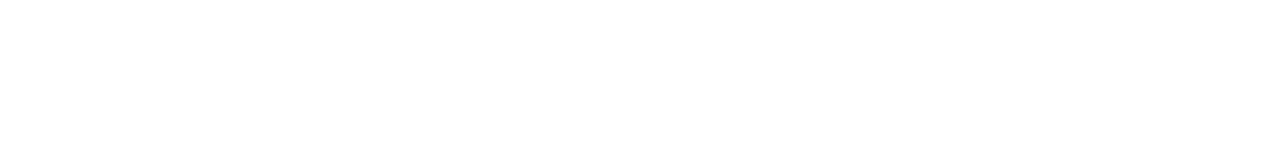
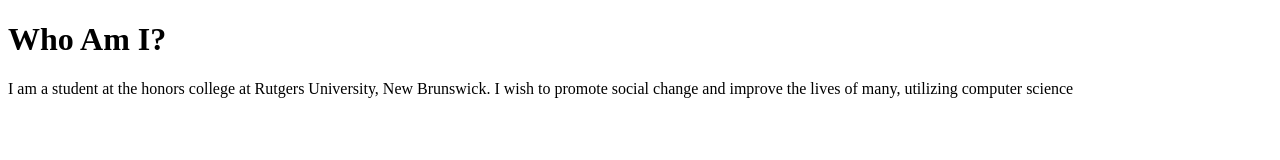
Before and after one commit to SamKG/SamKG.github.io, a plain HTML site: page index.html in a window 1280 px wide. Drawn offline with Linux system fonts and the light colour scheme.

Commit message:
Update index.html

```diff
--- a/index.html
+++ b/index.html
@@ -4,5 +4,7 @@
   <title> Samyak K. Gupta </title>
 </head>
 <body>
+  <h1> Who Am I? </h1>
+  <p> I am a student at the honors college at Rutgers University, New Brunswick. I wish to promote social change and improve the lives of many, utilizing computer science </p>
 </body>
 </html>
```
